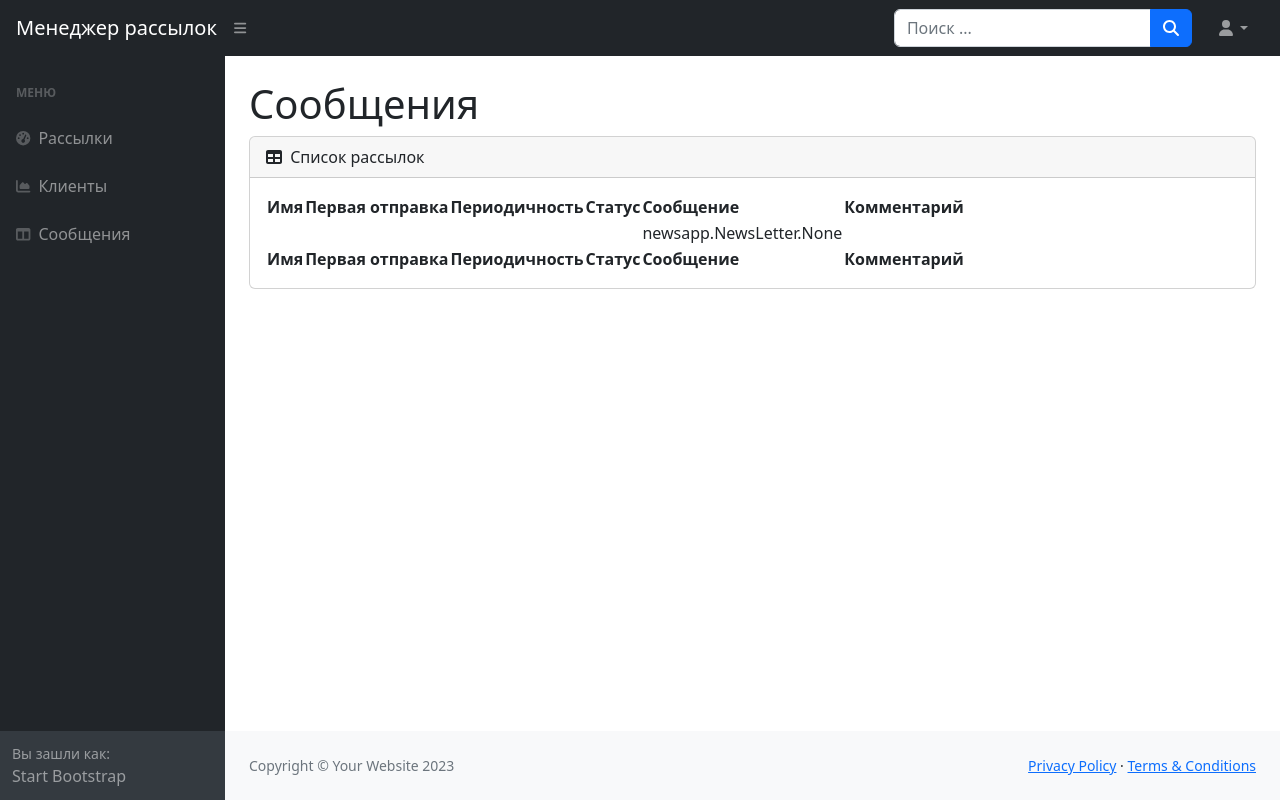
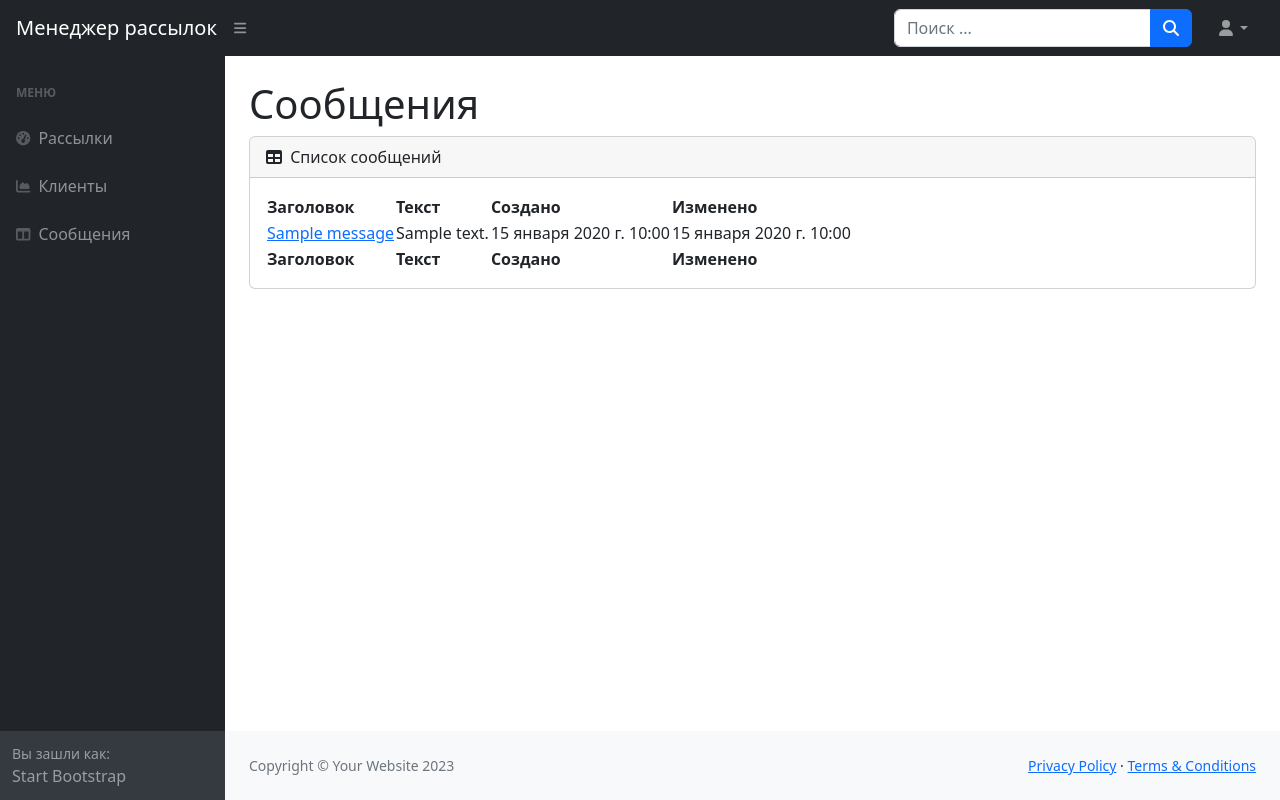
Before and after one commit to tipsy67/dan_toropov_cw_6, a Django app: page /message_list in a window 1280 px wide. Run offline with Django 5.2, Linux system fonts and the light colour scheme; tables that the repository leaves empty hold one stand-in row (values such as "Sample post"); some libraries are stand-ins or nearby versions.

Commit message:
add edit forms

```diff
--- a/newsapp/models.py
+++ b/newsapp/models.py
@@ -12,7 +12,10 @@
     comment = models.TextField(**NULLABLE, verbose_name='Комментарий')
 
     def __str__(self):
-        return f'{self.last_name} {self.first_name} {self.patronymic}({self.email})'
+        patronymic = ''
+        if self.patronymic is not None:
+            patronymic = self.patronymic
+        return f'{self.last_name} {self.first_name} {patronymic}({self.email})'
 
     class Meta:
         verbose_name = 'Клиент'
@@ -23,6 +26,7 @@
     title = models.CharField(max_length=100, verbose_name='Тема')
     text = models.TextField(verbose_name='Текст')
     created_at = models.DateTimeField(auto_now_add=True, verbose_name='Создано')
+    updated_at = models.DateTimeField(auto_now=True, verbose_name='Изменено')
 
     def __str__(self):
         return f'{self.title}'
--- a/newsapp/templates/newsapp/index.html
+++ b/newsapp/templates/newsapp/index.html
@@ -53,7 +53,7 @@
                                 {% endif %}
                             </td>
                             <td>{{object.message}}</td>
-                            <td>{{object.comment}}</td>
+                            <td>{{object.comment|truncatechars:80}}</td>
                         </tr>
                         {% endfor %}
                         </tbody>
--- a/newsapp/templates/newsapp/message_list.html
+++ b/newsapp/templates/newsapp/message_list.html
@@ -9,51 +9,33 @@
             <div class="card mb-4">
                 <div class="card-header">
                     <i class="fas fa-table me-1"></i>
-                    Список рассылок
+                    Список {{ title_plural }}
                 </div>
                 <div class="card-body">
                     <table id="datatablesSimple">
                         <thead>
                         <tr>
-                            <th>Имя</th>
-                            <th>Первая отправка</th>
-                            <th>Периодичность</th>
-                            <th>Статус</th>
-                            <th>Сообщение</th>
-                            <th>Комментарий</th>
+                            <th>Заголовок</th>
+                            <th>Текст</th>
+                            <th>Создано</th>
+                            <th>Изменено</th>
                         </tr>
                         </thead>
                         <tfoot>
                         <tr>
-                            <th>Имя</th>
-                            <th>Первая отправка</th>
-                            <th>Периодичность</th>
-                            <th>Статус</th>
-                            <th>Сообщение</th>
-                            <th>Комментарий</th>
+                            <th>Заголовок</th>
+                            <th>Текст</th>
+                            <th>Создано</th>
+                            <th>Изменено</th>
                         </tr>
                         </tfoot>
                         <tbody>
                         {% for object in object_list %}
                         <tr>
-                            <td><a href="{% url 'newsapp:newsletter_view' object.pk %}">{{object.name}}</a> </td>
-                            <td>{{object.first_mailing_at}}</td>
-                            <td class="center">{{object.get_periodic_display}}</td>
-                            <td class="center">
-                                {% if object.status == 'ON' %}
-                                    <a href="{% url 'newsapp:status' object.pk %}" class="link-success">
-                                    {{object.get_status_display}}
-                                    </a>
-                                {% elif object.status == 'OFF' %}
-                                    <a href="{% url 'newsapp:status' object.pk %}" class="link-danger">
-                                    {{object.get_status_display}}
-                                    </a>
-                                {% else %}
-                                    {{object.get_status_display}}
-                                {% endif %}
-                            </td>
-                            <td>{{object.message}}</td>
-                            <td>{{object.comment}}</td>
+                            <td><a href="{% url 'newsapp:message_edit' object.pk %}">{{object.title}}</a> </td>
+                            <td>{{object.text|truncatechars:100}}</td>
+                            <td>{{object.created_at}}</td>
+                            <td>{{object.updated_at}}</td>
                         </tr>
                         {% endfor %}
                         </tbody>
--- a/newsapp/templates/newsapp/newsletter_detail.html
+++ b/newsapp/templates/newsapp/newsletter_detail.html
@@ -64,7 +64,7 @@
                                     </table>
                                 </li>
                             </ul>
-                            <a href="#" class="btn btn-primary">Перейти куда-нибудь</a>
+                            <a href="#" class="btn btn-outline-primary">Перейти куда-нибудь</a>
                         </div>
                     </div>
                 </div>
--- a/newsapp/urls.py
+++ b/newsapp/urls.py
@@ -1,7 +1,8 @@
 from django.urls import path
 
 from newsapp.apps import NewsappConfig
-from newsapp.views import NewsLetterListView, NewsLetterDetailView, change_status, ClientListView, MessageListView
+from newsapp.views import NewsLetterListView, NewsLetterDetailView, change_status, ClientListView, MessageListView, \
+    ClientUpdateView, MessageUpdateView
 
 app_name = NewsappConfig.name
 
@@ -10,6 +11,8 @@
     path('newsletter_view/<int:pk>', NewsLetterDetailView.as_view(), name='newsletter_view'),
     path('status/<int:pk>', change_status, name='status'),
     path('client_list', ClientListView.as_view(), name='client_list'),
+    path('client_edit/<int:pk>', ClientUpdateView.as_view(), name='client_edit'),
     path('message_list', MessageListView.as_view(), name='message_list'),
+    path('message_edit/<int:pk>', MessageUpdateView.as_view(), name='message_edit'),
 
 ]
--- a/newsapp/views.py
+++ b/newsapp/views.py
@@ -1,9 +1,10 @@
 import os.path
 
 from django.shortcuts import render, get_object_or_404, redirect
-from django.urls import reverse
-from django.views.generic import ListView, DetailView
+from django.urls import reverse, reverse_lazy
+from django.views.generic import ListView, DetailView, UpdateView
 
+from newsapp.admin import ClientAdmin
 from newsapp.models import NewsLetter, Client, Message
 
 
@@ -16,12 +17,21 @@
 
 class ClientListView(ListView):
     model = Client
-    template_name = 'newsapp/other_list.html'
+    # template_name = 'newsapp/other_list.html'
     extra_context = {
         'title': 'Клиенты',
         'title_plural': 'клиентов'
     }
 
+class ClientUpdateView(UpdateView):
+    model = Client
+    fields = ('first_name', 'last_name', 'patronymic', 'email', 'comment')
+    template_name = 'newsapp/uni_edit.html'
+    success_url = reverse_lazy('newsapp:client_list')
+    extra_context = {
+        'title': 'Клиент',
+        'title_card': 'Редактирование клиента'
+    }
 
 class MessageListView(ListView):
     model = Message
@@ -29,6 +39,17 @@
         'title': 'Сообщения',
         'title_plural': 'сообщений'
     }
+
+class MessageUpdateView(UpdateView):
+    model = Message
+    fields = ('title', 'text')
+    template_name = 'newsapp/uni_edit.html'
+    success_url = reverse_lazy('newsapp:message_list')
+    extra_context = {
+        'title': 'Сообщениe',
+        'title_card': 'Редактирование сообщения'
+    }
+
 
 class NewsLetterDetailView(DetailView):
     model = NewsLetter
```
Also changed, not shown: newsapp/templates/newsapp/client_list.html (added, +61 -0 lines), newsapp/templates/newsapp/uni_edit.html (added, +34 -0 lines), newsapp/migrations/0003_message_updated_at_and_more.py (added).
